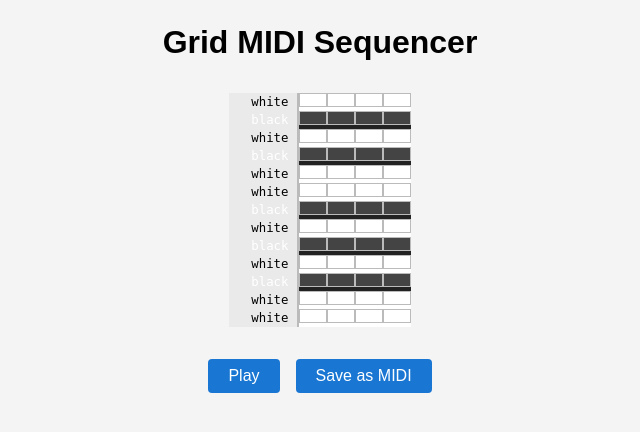
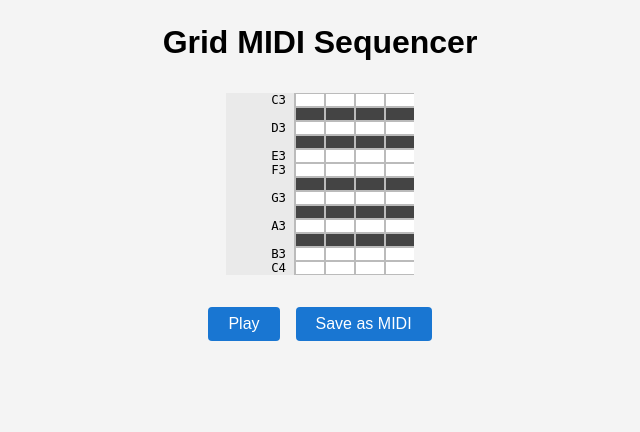
Before and after one commit to HomerLee2016/midi-app-demo-01, a Flask app: page / in a window 1280 px wide. Shown: the top 432 px of the page, without its empty margins (320-960 px from the left). Run offline with Flask 3, Linux system fonts and the light colour scheme; some libraries are stand-ins or nearby versions.

Commit message:
Enhance UI again

```diff
--- a/static/style.css
+++ b/static/style.css
@@ -18,11 +18,23 @@ h1 {
 
 table {
   border-collapse: collapse;
+  border-spacing: 0;
 }
 
 td {
   padding: 0;
   margin: 0;
+  border-spacing: 0;
+  border: none;
+}
+
+tr {
+  border: none;
+}
+
+/* Add vertical grid line between beats */
+td:not(:first-child) {
+  border-left: 2px solid #bbb;
 }
 
 .note-label {
@@ -33,6 +45,8 @@ td {
   font-family: monospace;
   background: #eaeaea;
   border-right: 2px solid #bbb;
+  border-top: none;
+  border-bottom: none;
 }
 
 .white-key {
@@ -46,13 +60,17 @@ td {
 
 .cell {
   width: 28px;
-  height: 14px; /* reduced height for a more compact grid */
+  height: 14px;
   border: 1px solid #bbb;
+  border-left: none;
+  border-right: none;
   background: #f9f9f9;
   cursor: pointer;
   transition: background 0.1s;
-  display: inline-block;
+  display: block;
   box-sizing: border-box;
+  margin: 0;
+  /* Remove any default spacing */
 }
 
 .white-key .cell {
@@ -64,19 +82,16 @@ td {
 }
 
 .cell.active {
-  /* Default for white keys, overridden below for black keys */
-  background: #a5d6a7; /* light green */
+  background: #a5d6a7;
   border-color: #388e3c;
 }
 
-/* Active cell in black key row: dark green */
 .black-key .cell.active {
-  background: #388e3c; /* dark green */
+  background: #388e3c;
 }
 
-/* Active cell in white key row: light green */
 .white-key .cell.active {
-  background: #a5d6a7; /* light green */
+  background: #a5d6a7;
 }
 
 .controls {
--- a/templates/index.html
+++ b/templates/index.html
@@ -13,9 +13,14 @@
   <div id="grid">
     <table>
       <tbody>
+        {% set note_labels = ['C3', '', 'D3', '', 'E3', 'F3', '', 'G3', '', 'A3', '', 'B3', 'C4'] %}
         {% for i in range(note_types|length) %}
           <tr class="{{ note_types[i] }}-key">
-            <td class="note-label">{{ note_types[i] }}</td>
+            {% if note_types[i] == 'white' %}
+              <td class="note-label">{{ note_labels[i] }}</td>
+            {% else %}
+              <td class="note-label"></td>
+            {% endif %}
             {% for b in range(beats) %}
               <td>
                 <div class="cell" data-row="{{ i }}" data-col="{{ b }}"></div>
```
